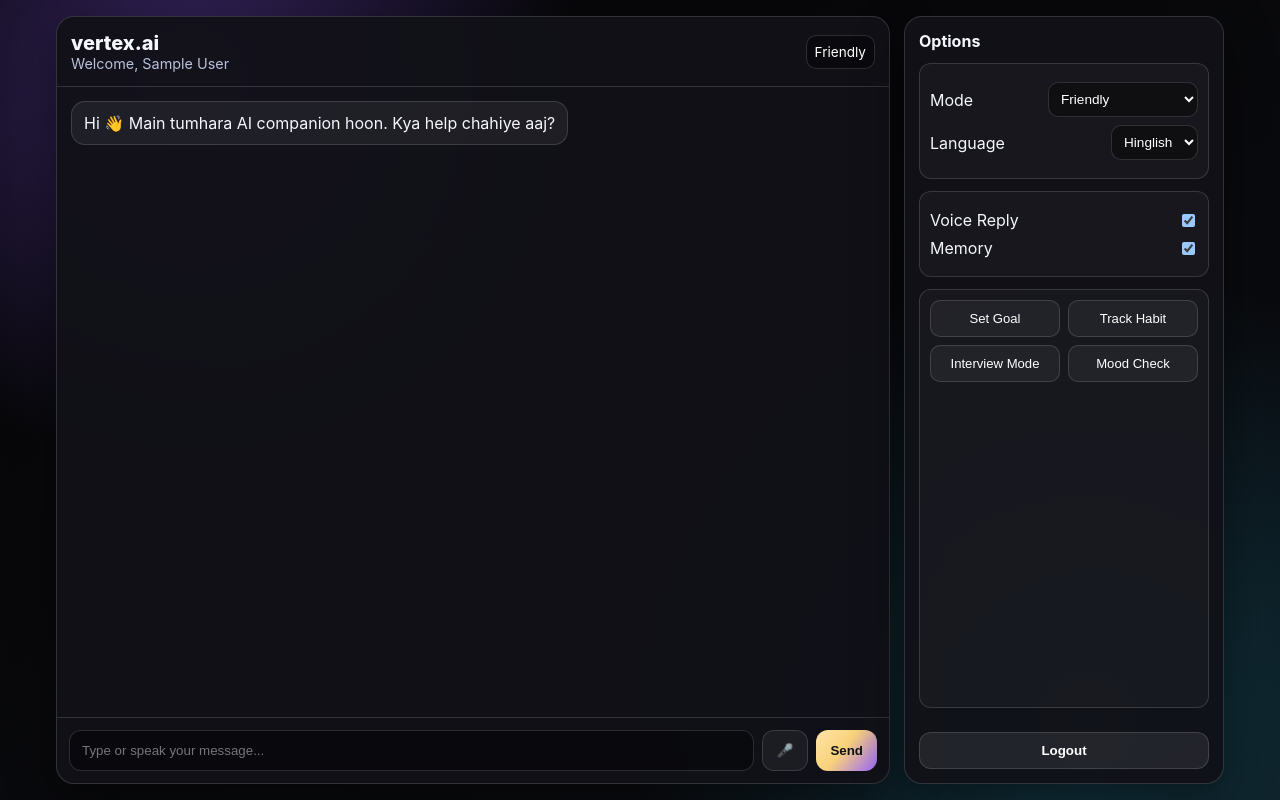
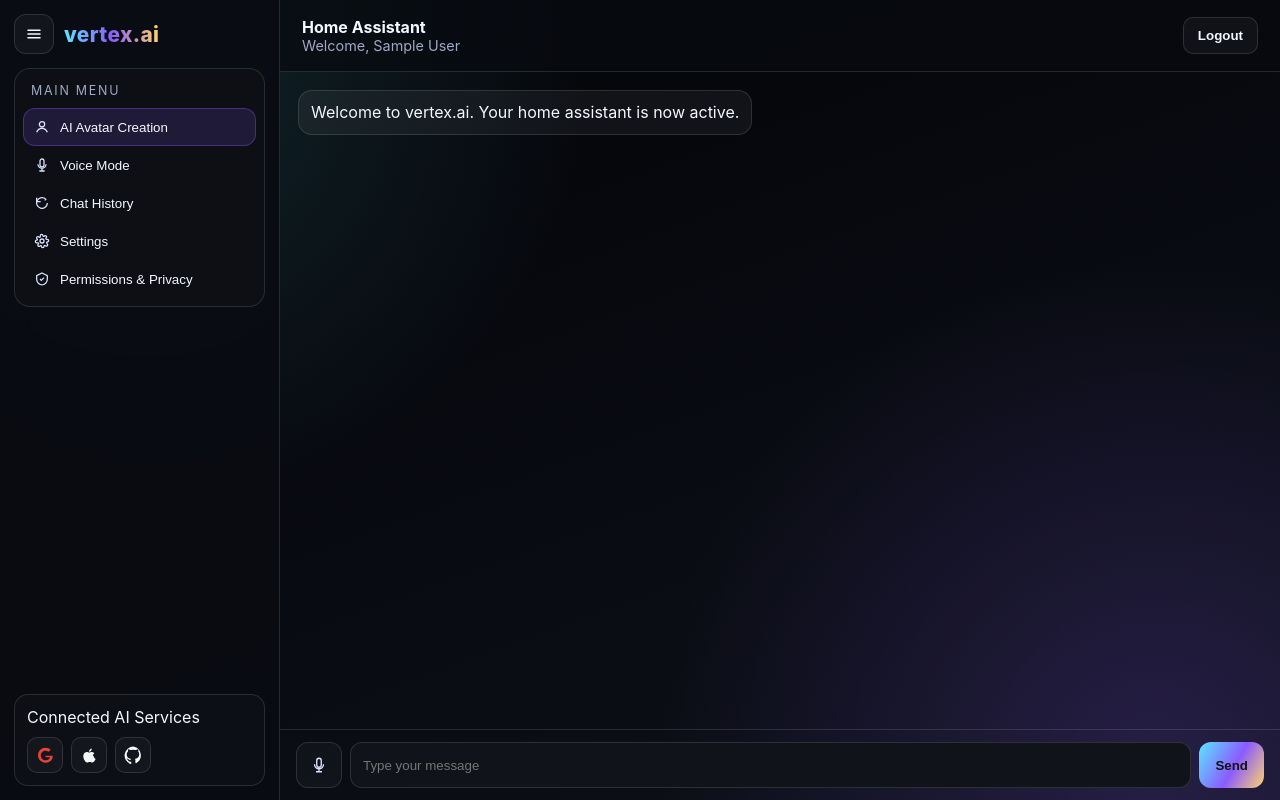
Before and after one commit to mrnikhil0018-dotcom/Vertex.ai, a plain HTML site: page home.html in a window 1280 px wide. Drawn offline with Linux system fonts and the light colour scheme; sample sign-in values are in the browser's storage.

Commit message:
Create new full-page home layout and home.js script

```diff
--- a/home.html
+++ b/home.html
@@ -3,343 +3,354 @@
   <head>
     <meta charset="UTF-8" />
     <meta name="viewport" content="width=device-width, initial-scale=1.0" />
-    <title>vertex.ai — Home Chat</title>
+    <title>vertex.ai | Home</title>
     <style>
       :root {
         color-scheme: dark;
-        --bg-1: #050506;
-        --bg-2: #0c0d12;
-        --card: rgba(18, 18, 24, 0.94);
-        --border: rgba(255, 255, 255, 0.14);
+        --bg-main: #050507;
+        --bg-elevated: #11131a;
+        --bg-panel: #0d0f14;
+        --text-main: #f4f7ff;
+        --text-soft: #9fa8c5;
+        --border: rgba(255, 255, 255, 0.12);
+        --accent-a: #5be7ff;
+        --accent-b: #8b5bff;
+        --accent-c: #ffd36e;
       }
+
       * { box-sizing: border-box; }
+
       body {
         margin: 0;
         min-height: 100vh;
-        font-family: Inter, Arial, sans-serif;
-        color: #f5f7ff;
+        font-family: Inter, Segoe UI, Arial, sans-serif;
+        color: var(--text-main);
         background:
-          radial-gradient(circle at 15% 10%, rgba(143, 91, 255, 0.35), transparent 30%),
-          radial-gradient(circle at 85% 90%, rgba(36, 212, 255, 0.2), transparent 35%),
-          linear-gradient(150deg, var(--bg-1), var(--bg-2));
+          radial-gradient(circle at 10% 5%, rgba(91, 231, 255, 0.15), transparent 34%),
+          radial-gradient(circle at 90% 95%, rgba(139, 91, 255, 0.2), transparent 36%),
+          linear-gradient(160deg, #030305, #090b12 55%, #0d1018);
       }
 
-      .app {
-        max-width: 1200px;
-        margin: 0 auto;
-        padding: 16px;
+      .layout {
         display: grid;
-        grid-template-columns: 1fr 320px;
-        gap: 14px;
+        grid-template-columns: 280px 1fr;
         min-height: 100vh;
       }
 
-      .main,
-      .side {
-        border: 1px solid var(--border);
-        border-radius: 18px;
-        background: var(--card);
-        box-shadow: 0 16px 50px rgba(0, 0, 0, 0.45);
+      .sidebar {
+        border-right: 1px solid var(--border);
+        background: rgba(10, 12, 18, 0.95);
+        backdrop-filter: blur(16px);
+        padding: 14px;
+        display: grid;
+        grid-template-rows: auto auto 1fr auto;
+        gap: 14px;
       }
 
-      .main { display: grid; grid-template-rows: auto 1fr auto; min-height: 70vh; }
+      .brand-row {
+        display: flex;
+        align-items: center;
+        gap: 10px;
+      }
+
+      .menu-btn {
+        width: 40px;
+        height: 40px;
+        border-radius: 12px;
+        border: 1px solid var(--border);
+        background: rgba(255, 255, 255, 0.04);
+        display: grid;
+        place-items: center;
+      }
+
+      .menu-btn svg { width: 18px; height: 18px; }
+
+      .brand {
+        font-size: 1.3rem;
+        margin: 0;
+        font-weight: 800;
+        letter-spacing: 0.4px;
+        background: linear-gradient(90deg, var(--accent-a), var(--accent-b), var(--accent-c));
+        -webkit-background-clip: text;
+        background-clip: text;
+        color: transparent;
+      }
+
+      .menu {
+        border: 1px solid var(--border);
+        border-radius: 16px;
+        background: var(--bg-panel);
+        padding: 8px;
+      }
+
+      .menu-title {
+        margin: 6px 8px 10px;
+        font-size: 0.78rem;
+        text-transform: uppercase;
+        letter-spacing: 0.14em;
+        color: var(--text-soft);
+      }
+
+      .menu button {
+        width: 100%;
+        border: 1px solid transparent;
+        background: transparent;
+        color: var(--text-main);
+        text-align: left;
+        padding: 10px;
+        border-radius: 12px;
+        display: flex;
+        align-items: center;
+        gap: 10px;
+        cursor: pointer;
+      }
+
+      .menu button:hover,
+      .menu button.active {
+        background: rgba(139, 91, 255, 0.16);
+        border-color: rgba(139, 91, 255, 0.34);
+      }
+
+      .menu svg {
+        width: 16px;
+        height: 16px;
+        stroke: #dbe3ff;
+        fill: none;
+        stroke-width: 1.9;
+      }
+
+      .sidebar-foot {
+        border: 1px solid var(--border);
+        border-radius: 14px;
+        padding: 12px;
+        background: rgba(255, 255, 255, 0.02);
+      }
+
+      .logo-row {
+        display: flex;
+        gap: 8px;
+        margin-top: 10px;
+      }
+
+      .logo-pill {
+        width: 36px;
+        height: 36px;
+        border-radius: 10px;
+        border: 1px solid var(--border);
+        display: grid;
+        place-items: center;
+        background: rgba(255, 255, 255, 0.03);
+      }
+
+      .logo-pill svg { width: 19px; height: 19px; }
+
+      .main {
+        display: grid;
+        grid-template-rows: auto 1fr auto;
+        min-height: 100vh;
+      }
+
       .topbar {
+        height: 72px;
+        border-bottom: 1px solid var(--border);
         display: flex;
         justify-content: space-between;
         align-items: center;
-        gap: 10px;
-        padding: 14px;
-        border-bottom: 1px solid var(--border);
+        padding: 0 22px;
+        background: rgba(8, 10, 16, 0.72);
       }
-      .brand { font-size: 1.25rem; font-weight: 800; text-transform: lowercase; }
-      .welcome { color: #b8c0da; font-size: 0.9rem; }
+
+      .welcome {
+        font-size: 0.9rem;
+        color: var(--text-soft);
+      }
+
+      .logout {
+        border: 1px solid var(--border);
+        background: rgba(255, 255, 255, 0.04);
+        color: var(--text-main);
+        border-radius: 10px;
+        padding: 10px 14px;
+        font-weight: 600;
+        cursor: pointer;
+      }
+
+      .chat-shell {
+        display: flex;
+        flex-direction: column;
+        height: calc(100vh - 72px - 86px);
+      }
 
       .chat-area {
-        padding: 14px;
+        padding: 18px;
         overflow-y: auto;
         display: flex;
         flex-direction: column;
         gap: 10px;
       }
-      .msg {
-        max-width: min(85%, 620px);
+
+      .bubble {
+        max-width: min(80%, 720px);
         border-radius: 14px;
         padding: 10px 12px;
-        line-height: 1.4;
+        line-height: 1.45;
       }
-      .msg.user {
+
+      .bubble.user {
         align-self: flex-end;
-        background: linear-gradient(130deg, #ffe4a8, #f9d17a 45%, #9a69ff);
-        color: #101010;
+        background: linear-gradient(130deg, #ffd36e, #8b5bff);
+        color: #151515;
         font-weight: 600;
       }
-      .msg.ai {
+
+      .bubble.ai {
         align-self: flex-start;
-        background: rgba(255, 255, 255, 0.06);
+        background: rgba(255, 255, 255, 0.05);
         border: 1px solid var(--border);
       }
 
       .composer {
         border-top: 1px solid var(--border);
-        padding: 12px;
+        padding: 12px 16px;
         display: grid;
-        grid-template-columns: 1fr auto auto;
+        grid-template-columns: auto 1fr auto;
         gap: 8px;
+        align-items: center;
       }
-      .composer input {
-        width: 100%;
+
+      .icon-btn,
+      .send-btn {
+        height: 46px;
+        min-width: 46px;
         border-radius: 12px;
         border: 1px solid var(--border);
-        background: rgba(0, 0, 0, 0.4);
-        color: #fff;
-        padding: 12px;
-      }
-      .btn {
-        border: 0;
-        border-radius: 12px;
-        padding: 0 14px;
-        font-weight: 700;
-        cursor: pointer;
-      }
-      .btn.send {
-        color: #111;
-        background: linear-gradient(130deg, #ffe4a8, #f9d17a 45%, #9a69ff);
-      }
-      .btn.mic {
-        color: #f5f7ff;
-        border: 1px solid var(--border);
-        background: rgba(255, 255, 255, 0.05);
-      }
-
-      .side {
-        padding: 14px;
         display: grid;
-        grid-template-rows: auto auto auto 1fr auto;
-        gap: 12px;
-      }
-      .side h3 { margin: 0; font-size: 1rem; }
-
-      .panel {
-        border: 1px solid var(--border);
-        border-radius: 12px;
-        padding: 10px;
-        background: rgba(255, 255, 255, 0.03);
-      }
-      .row {
-        display: flex;
-        justify-content: space-between;
-        align-items: center;
-        gap: 8px;
-        margin: 8px 0;
-      }
-      select,
-      .switch {
-        border-radius: 10px;
-        border: 1px solid var(--border);
-        background: rgba(0, 0, 0, 0.35);
-        color: #fff;
-        padding: 8px;
-        font-size: 0.85rem;
-      }
-      .quick {
-        display: grid;
-        grid-template-columns: 1fr 1fr;
-        gap: 8px;
-      }
-      .quick button {
-        border: 1px solid var(--border);
-        background: rgba(255, 255, 255, 0.05);
-        color: #fff;
-        padding: 10px;
-        border-radius: 10px;
-        font-size: 0.82rem;
-        cursor: pointer;
-      }
-      .logout {
-        border: 1px solid var(--border);
-        background: rgba(255, 255, 255, 0.08);
-        color: #fff;
-        border-radius: 12px;
-        padding: 10px;
-        font-weight: 700;
+        place-items: center;
         cursor: pointer;
       }
 
-      @media (max-width: 980px) {
-        .app { grid-template-columns: 1fr; }
+      .icon-btn {
+        background: rgba(255, 255, 255, 0.03);
+      }
+
+      .icon-btn svg { width: 18px; height: 18px; stroke: #dbe3ff; fill: none; stroke-width: 1.8; }
+
+      .send-btn {
+        color: #121212;
+        padding: 0 16px;
+        border: 0;
+        background: linear-gradient(120deg, #5be7ff, #8b5bff 54%, #ffd36e);
+        font-weight: 700;
+      }
+
+      .composer input {
+        width: 100%;
+        height: 46px;
+        border-radius: 12px;
+        border: 1px solid var(--border);
+        background: var(--bg-elevated);
+        color: var(--text-main);
+        padding: 0 12px;
+      }
+
+      .composer input:focus-visible,
+      .logout:focus-visible,
+      .send-btn:focus-visible,
+      .icon-btn:focus-visible,
+      .menu button:focus-visible {
+        outline: 2px solid rgba(91, 231, 255, 0.45);
+        outline-offset: 2px;
+      }
+
+      @media (max-width: 960px) {
+        .layout { grid-template-columns: 1fr; }
+        .sidebar { display: none; }
+        .chat-shell { height: calc(100vh - 72px - 86px); }
       }
     </style>
   </head>
   <body>
-    <div class="app">
+    <div class="layout">
+      <aside class="sidebar">
+        <div class="brand-row">
+          <div class="menu-btn" aria-hidden="true">
+            <svg viewBox="0 0 24 24"><path d="M4 7h16M4 12h16M4 17h16" stroke="currentColor" stroke-width="2" stroke-linecap="round"/></svg>
+          </div>
+          <h1 class="brand">vertex.ai</h1>
+        </div>
+
+        <nav class="menu" aria-label="Main menu">
+          <div class="menu-title">Main Menu</div>
+          <button class="active" type="button" data-menu="avatar">
+            <svg viewBox="0 0 24 24"><circle cx="12" cy="8" r="4"/><path d="M4 20c1.5-4 4.5-6 8-6s6.5 2 8 6"/></svg>
+            AI Avatar Creation
+          </button>
+          <button type="button" data-menu="voice">
+            <svg viewBox="0 0 24 24"><rect x="9" y="3" width="6" height="12" rx="3"/><path d="M6 11a6 6 0 0 0 12 0M12 17v4M8 21h8"/></svg>
+            Voice Mode
+          </button>
+          <button type="button" data-menu="history">
+            <svg viewBox="0 0 24 24"><path d="M4 4v6h6"/><path d="M20 12a8 8 0 1 1-2.3-5.7L16 8"/></svg>
+            Chat History
+          </button>
+          <button type="button" data-menu="settings">
+            <svg viewBox="0 0 24 24"><circle cx="12" cy="12" r="3"/><path d="M19.4 15a1 1 0 0 0 .2 1.1l.1.1a2 2 0 1 1-2.8 2.8l-.1-.1a1 1 0 0 0-1.1-.2 1 1 0 0 0-.6.9V20a2 2 0 1 1-4 0v-.1a1 1 0 0 0-.6-.9 1 1 0 0 0-1.1.2l-.1.1a2 2 0 1 1-2.8-2.8l.1-.1a1 1 0 0 0 .2-1.1 1 1 0 0 0-.9-.6H4a2 2 0 1 1 0-4h.1a1 1 0 0 0 .9-.6 1 1 0 0 0-.2-1.1l-.1-.1a2 2 0 1 1 2.8-2.8l.1.1a1 1 0 0 0 1.1.2h.1a1 1 0 0 0 .6-.9V4a2 2 0 1 1 4 0v.1a1 1 0 0 0 .6.9h.1a1 1 0 0 0 1.1-.2l.1-.1a2 2 0 1 1 2.8 2.8l-.1.1a1 1 0 0 0-.2 1.1v.1a1 1 0 0 0 .9.6H20a2 2 0 1 1 0 4h-.1a1 1 0 0 0-.9.6Z"/></svg>
+            Settings
+          </button>
+          <button type="button" data-menu="permissions">
+            <svg viewBox="0 0 24 24"><path d="M12 3l8 4v5c0 5-3.5 8-8 9-4.5-1-8-4-8-9V7l8-4Z"/><path d="m9 12 2 2 4-4"/></svg>
+            Permissions & Privacy
+          </button>
+        </nav>
+
+        <div></div>
+
+        <div class="sidebar-foot">
+          Connected AI Services
+          <div class="logo-row" aria-label="Connected providers">
+            <div class="logo-pill" title="Google">
+              <svg viewBox="0 0 24 24" aria-hidden="true">
+                <path fill="#EA4335" d="M12 10.2v3.9h5.5c-.2 1.3-1.5 3.8-5.5 3.8-3.3 0-6-2.7-6-6s2.7-6 6-6c1.9 0 3.2.8 3.9 1.5l2.7-2.6C16.9 3.2 14.7 2.3 12 2.3 6.8 2.3 2.6 6.5 2.6 11.7S6.8 21 12 21c6.9 0 9.1-4.9 9.1-7.4 0-.5-.1-.9-.1-1.3H12z"/>
+              </svg>
+            </div>
+            <div class="logo-pill" title="Apple">
+              <svg viewBox="0 0 24 24" aria-hidden="true">
+                <path fill="#F5F5F7" d="M16.3 12.6c0-2.2 1.8-3.3 1.9-3.4-1-1.5-2.6-1.7-3.2-1.7-1.3-.1-2.6.8-3.3.8-.8 0-1.8-.8-3-.8-1.6 0-3 .9-3.8 2.2-1.6 2.8-.4 6.8 1.2 9 .8 1.1 1.7 2.3 3 2.2 1.2-.1 1.7-.8 3.2-.8s2 .8 3.2.8c1.3 0 2.1-1.1 2.9-2.2.9-1.3 1.3-2.6 1.3-2.7-.1 0-2.4-.9-2.4-3.5ZM14 5.9c.6-.7 1-1.7.9-2.6-.9 0-1.9.6-2.6 1.3-.6.7-1.1 1.7-1 2.6 1 .1 2-.5 2.7-1.3Z"/>
+              </svg>
+            </div>
+            <div class="logo-pill" title="GitHub">
+              <svg viewBox="0 0 24 24" aria-hidden="true">
+                <path fill="#FFFFFF" d="M12 .7a11.3 11.3 0 0 0-3.6 22c.6.1.8-.3.8-.6v-2.3c-3.3.7-4-1.4-4-1.4-.6-1.4-1.4-1.8-1.4-1.8-1.2-.8 0-.8 0-.8 1.3.1 2 .9 2 1 .8 1.3 2 1 2.5.7.1-.6.3-1 .6-1.3-2.7-.3-5.5-1.3-5.5-6A4.6 4.6 0 0 1 5.2 7c-.1-.3-.5-1.5.1-3 0 0 1-.3 3.3 1.2a11.4 11.4 0 0 1 6 0c2.3-1.5 3.3-1.2 3.3-1.2.6 1.5.2 2.7.1 3a4.6 4.6 0 0 1 1.2 3.2c0 4.7-2.8 5.7-5.5 6 .4.4.7 1 .7 2v3c0 .3.2.7.8.6A11.3 11.3 0 0 0 12 .7Z"/>
+              </svg>
+            </div>
+          </div>
+        </div>
+      </aside>
+
       <section class="main">
         <header class="topbar">
           <div>
-            <div class="brand">vertex.ai</div>
+            <div style="font-weight:700;">Home Assistant</div>
             <div id="welcomeText" class="welcome">Welcome</div>
           </div>
-          <span id="modeBadge" class="switch">Friendly</span>
+          <button id="logoutBtn" class="logout" type="button">Logout</button>
         </header>
 
-        <main id="chatArea" class="chat-area">
-          <div class="msg ai">Hi 👋 Main tumhara AI companion hoon. Kya help chahiye aaj?</div>
-        </main>
+        <div class="chat-shell">
+          <main id="chatArea" class="chat-area" aria-live="polite"></main>
+        </div>
 
         <form id="chatForm" class="composer">
-          <input id="chatInput" type="text" placeholder="Type or speak your message..." />
-          <button class="btn mic" type="button" id="micBtn">🎤</button>
-          <button class="btn send" type="submit">Send</button>
+          <button id="micBtn" class="icon-btn" type="button" aria-label="Voice input">
+            <svg viewBox="0 0 24 24"><rect x="9" y="3" width="6" height="12" rx="3"/><path d="M6 11a6 6 0 0 0 12 0M12 17v4M8 21h8"/></svg>
+          </button>
+          <input id="chatInput" type="text" placeholder="Type your message" autocomplete="off" />
+          <button class="send-btn" type="submit">Send</button>
         </form>
       </section>
-
-      <aside class="side">
-        <h3>Options</h3>
-
-        <div class="panel">
-          <div class="row"><span>Mode</span>
-            <select id="modeSelect">
-              <option value="friendly">Friendly</option>
-              <option value="study">Study</option>
-              <option value="support">Emotional Support</option>
-              <option value="fun">Fun/Roast Lite</option>
-            </select>
-          </div>
-          <div class="row"><span>Language</span>
-            <select id="langSelect">
-              <option value="hinglish">Hinglish</option>
-              <option value="english">English</option>
-              <option value="hindi">Hindi</option>
-            </select>
-          </div>
-        </div>
-
-        <div class="panel">
-          <div class="row"><span>Voice Reply</span><input id="voiceToggle" type="checkbox" class="switch" checked /></div>
-          <div class="row"><span>Memory</span><input id="memoryToggle" type="checkbox" class="switch" checked /></div>
-        </div>
-
-        <div class="panel">
-          <div class="quick">
-            <button type="button" data-quick="goal">Set Goal</button>
-            <button type="button" data-quick="habit">Track Habit</button>
-            <button type="button" data-quick="interview">Interview Mode</button>
-            <button type="button" data-quick="mood">Mood Check</button>
-          </div>
-        </div>
-
-        <div></div>
-
-        <button id="logoutBtn" class="logout" type="button">Logout</button>
-      </aside>
     </div>
 
-    <script>
-      const userRaw = localStorage.getItem('vertex_user');
-      const user = userRaw ? JSON.parse(userRaw) : null;
-      const welcome = document.getElementById('welcomeText');
-      const chatArea = document.getElementById('chatArea');
-      const chatForm = document.getElementById('chatForm');
-      const chatInput = document.getElementById('chatInput');
-      const voiceToggle = document.getElementById('voiceToggle');
-      const memoryToggle = document.getElementById('memoryToggle');
-      const modeSelect = document.getElementById('modeSelect');
-      const langSelect = document.getElementById('langSelect');
-      const modeBadge = document.getElementById('modeBadge');
-      const micBtn = document.getElementById('micBtn');
+    <script src="home.js"></script>
 
-      if (!user || !user.email) {
-        window.location.href = 'index.html';
-      } else {
-        welcome.textContent = `Welcome, ${user.name || user.email}`;
-      }
-
-      const memory = [];
-
-      function pushMessage(role, text) {
-        const div = document.createElement('div');
-        div.className = `msg ${role}`;
-        div.textContent = text;
-        chatArea.appendChild(div);
-        chatArea.scrollTop = chatArea.scrollHeight;
-      }
-
-      function speak(text) {
-        if (!voiceToggle.checked || !('speechSynthesis' in window)) return;
-        const utter = new SpeechSynthesisUtterance(text);
-        const lang = langSelect.value;
-        utter.lang = lang === 'hindi' ? 'hi-IN' : 'en-US';
-        utter.rate = 1;
-        speechSynthesis.speak(utter);
-      }
-
-      function aiReply(userText) {
-        const mode = modeSelect.value;
-        const lang = langSelect.value;
-        modeBadge.textContent = modeSelect.options[modeSelect.selectedIndex].text;
-
-        let prefix = 'Sure';
-        if (mode === 'study') prefix = 'Let us solve this step by step';
-        if (mode === 'support') prefix = 'I am here with you';
-        if (mode === 'fun') prefix = 'Haha nice one';
-
-        let reply = `${prefix} — ${userText}`;
-        if (lang === 'hindi') reply = `Bilkul, main madad karta hoon: ${userText}`;
-        if (lang === 'hinglish') reply = `Bilkul yaar, chalo karte hain: ${userText}`;
-
-        if (memoryToggle.checked) {
-          memory.push({ u: userText, a: reply, t: Date.now() });
-          if (memory.length > 20) memory.shift();
-        }
-
-        setTimeout(() => {
-          pushMessage('ai', reply);
-          speak(reply);
-        }, 350);
-      }
-
-      chatForm.addEventListener('submit', (e) => {
-        e.preventDefault();
-        const text = chatInput.value.trim();
-        if (!text) return;
-        pushMessage('user', text);
-        chatInput.value = '';
-        aiReply(text);
-      });
-
-      document.querySelectorAll('[data-quick]').forEach((btn) => {
-        btn.addEventListener('click', () => {
-          const map = {
-            goal: 'Mera goal set karo for this week',
-            habit: 'Daily habit track karna hai',
-            interview: 'Start mock interview for Java',
-            mood: 'Mera mood check karo aaj',
-          };
-          const text = map[btn.dataset.quick];
-          pushMessage('user', text);
-          aiReply(text);
-        });
-      });
-
-      micBtn.addEventListener('click', () => {
-        const SR = window.SpeechRecognition || window.webkitSpeechRecognition;
-        if (!SR) {
-          pushMessage('ai', 'Voice recognition is not supported in this browser.');
-          return;
-        }
-
-        const rec = new SR();
-        rec.lang = langSelect.value === 'hindi' ? 'hi-IN' : 'en-IN';
-        rec.onresult = (ev) => {
-          const text = ev.results[0][0].transcript;
-          chatInput.value = text;
-        };
-        rec.start();
-      });
-
-      document.getElementById('logoutBtn').addEventListener('click', () => {
-        localStorage.removeItem('vertex_user');
-        window.location.href = 'index.html';
-      });
-    </script>
   </body>
 </html>
--- /dev/null
+++ b/home.js
@@ -0,0 +1,99 @@
+const userRaw = localStorage.getItem('vertex_user');
+const user = userRaw ? JSON.parse(userRaw) : null;
+if (!user || !user.email) {
+  window.location.href = 'index.html';
+}
+
+const welcomeText = document.getElementById('welcomeText');
+const chatArea = document.getElementById('chatArea');
+const chatForm = document.getElementById('chatForm');
+const chatInput = document.getElementById('chatInput');
+const micBtn = document.getElementById('micBtn');
+
+const memory = [];
+const appName = user?.name ? `${user.name}` : 'User';
+welcomeText.textContent = `Welcome, ${appName}`;
+
+function addMessage(role, text) {
+  const item = document.createElement('div');
+  item.className = `bubble ${role}`;
+  item.textContent = text;
+  chatArea.appendChild(item);
+  chatArea.scrollTop = chatArea.scrollHeight;
+}
+
+function aiReply(input) {
+  const q = input.toLowerCase();
+  if (q.includes('history')) return 'Chat history synced in your dashboard menu.';
+  if (q.includes('voice')) return 'Voice mode is active. Tap mic and speak naturally.';
+  if (q.includes('avatar')) return 'Avatar studio is ready. Open AI Avatar Creation from the menu.';
+  if (q.includes('setting')) return 'Settings updated. Your preferences are now saved locally.';
+  if (q.includes('payment') || q.includes('permission')) return 'For secure actions, permission and PIN confirmation are always required.';
+  return 'I understood your message. I can help with chat, planning, and assistant actions from this home screen.';
+}
+
+function speak(text) {
+  if (!('speechSynthesis' in window)) return;
+  const utterance = new SpeechSynthesisUtterance(text);
+  utterance.lang = 'en-IN';
+  utterance.rate = 1;
+  window.speechSynthesis.cancel();
+  window.speechSynthesis.speak(utterance);
+}
+
+addMessage('ai', 'Welcome to vertex.ai. Your home assistant is now active.');
+
+chatForm.addEventListener('submit', (event) => {
+  event.preventDefault();
+  const text = chatInput.value.trim();
+  if (!text) return;
+  addMessage('user', text);
+  memory.push({ role: 'user', text });
+  chatInput.value = '';
+
+  setTimeout(() => {
+    const response = aiReply(text);
+    addMessage('ai', response);
+    memory.push({ role: 'ai', text: response });
+    if (memory.length > 30) memory.shift();
+    speak(response);
+  }, 300);
+});
+
+document.querySelectorAll('[data-menu]').forEach((button) => {
+  button.addEventListener('click', () => {
+    document.querySelectorAll('[data-menu]').forEach((el) => el.classList.remove('active'));
+    button.classList.add('active');
+    const label = button.textContent.trim();
+    const response = `${label} panel opened. You can continue from this home screen.`;
+    addMessage('ai', response);
+    speak(response);
+  });
+});
+
+const SpeechRecognition = window.SpeechRecognition || window.webkitSpeechRecognition;
+if (SpeechRecognition) {
+  const recognizer = new SpeechRecognition();
+  recognizer.lang = 'en-IN';
+  recognizer.interimResults = false;
+
+  micBtn.addEventListener('click', () => {
+    recognizer.start();
+  });
+
+  recognizer.onresult = (event) => {
+    const text = event.results?.[0]?.[0]?.transcript || '';
+    if (text) {
+      chatInput.value = text;
+      chatForm.dispatchEvent(new Event('submit'));
+    }
+  };
+} else {
+  micBtn.disabled = true;
+  micBtn.title = 'Voice input is not available in this browser';
+}
+
+document.getElementById('logoutBtn').addEventListener('click', () => {
+  localStorage.removeItem('vertex_user');
+  window.location.href = 'index.html';
+});
```
Also changed, not shown: 1 other file.
